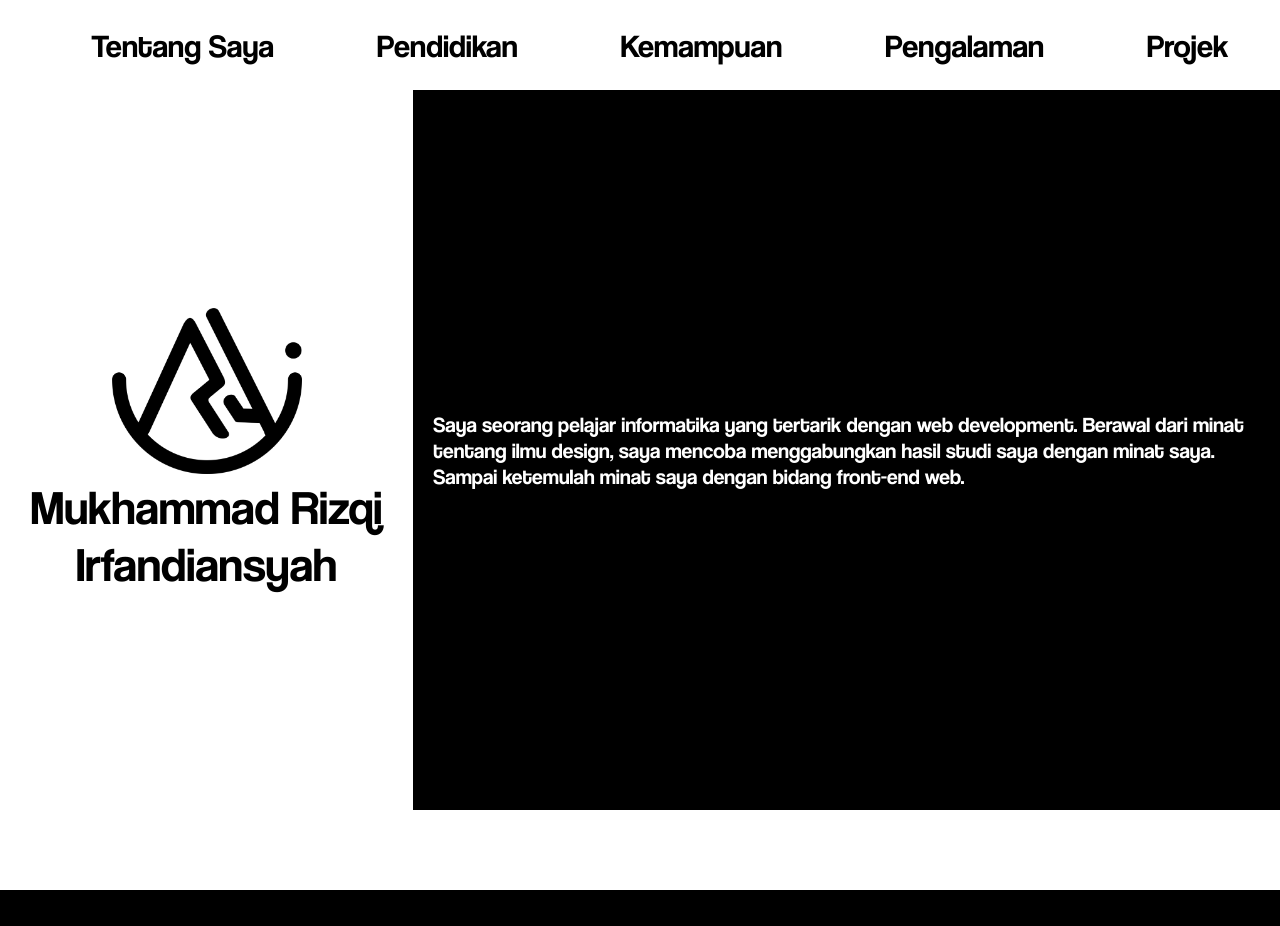
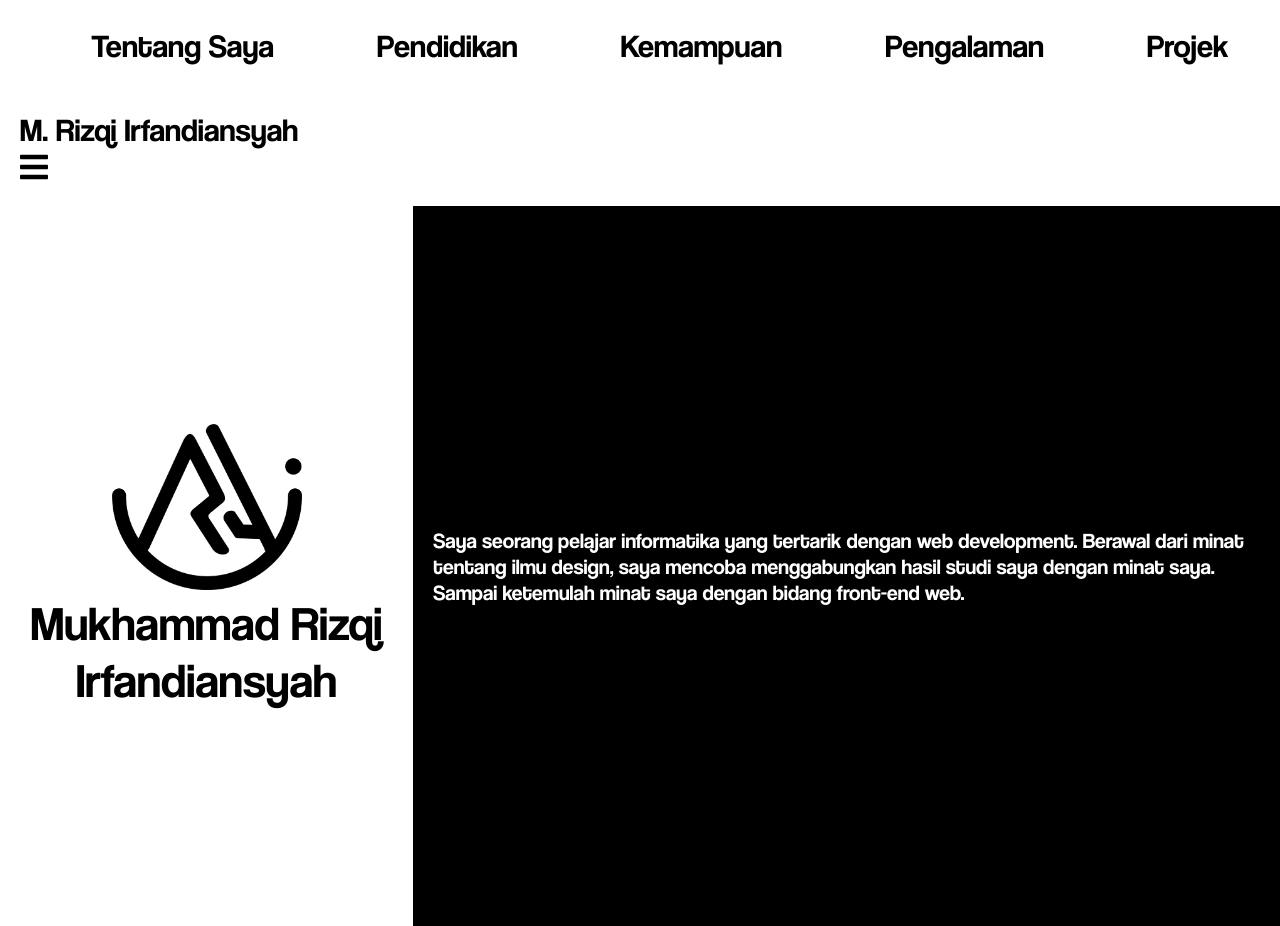
Before and after one commit to mRizqIrfandiansyah/mRizqIrfandiansyah.github.io, a PHP site: page / in a window 1280 px wide. Before the commit the page ends 890 px from the top, so only its background shows below. Run offline with PHP 8.4, Linux system fonts and the light colour scheme; some libraries are stand-ins or nearby versions.

Commit message:
Update style.css

```diff
--- a/css/style.css
+++ b/css/style.css
@@ -6,7 +6,7 @@ body{
 	font-family: 'cooltevica';
 }
 .bar{
-	display: none;
+	display: block;
 	padding: 20px;
 	background-color: white;
 	font-size: 24pt;
```
